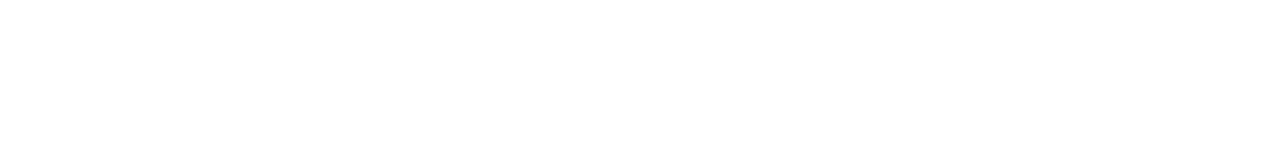
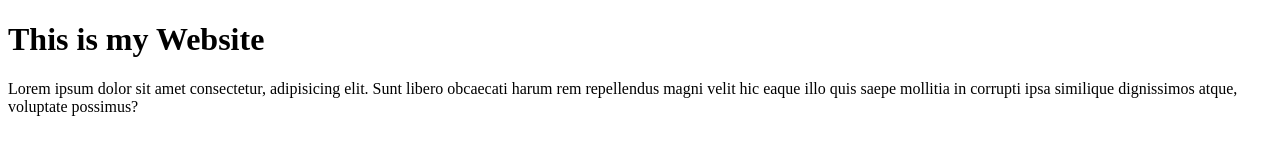
Before and after one commit to avirock23/DemoWebsite, a plain HTML site: page index.html in a window 1280 px wide. Drawn offline with Linux system fonts and the light colour scheme.

Commit message:
Added Heading and content

```diff
--- a/index.html
+++ b/index.html
@@ -7,6 +7,7 @@
     <title>Initial Title</title>
 </head>
 <body>
-
+    <h1>This is my Website</h1>
+    <p>Lorem ipsum dolor sit amet consectetur, adipisicing elit. Sunt libero obcaecati harum rem repellendus magni velit hic eaque illo quis saepe mollitia in corrupti ipsa similique dignissimos atque, voluptate possimus?</p>
 </body>
 </html>
```
